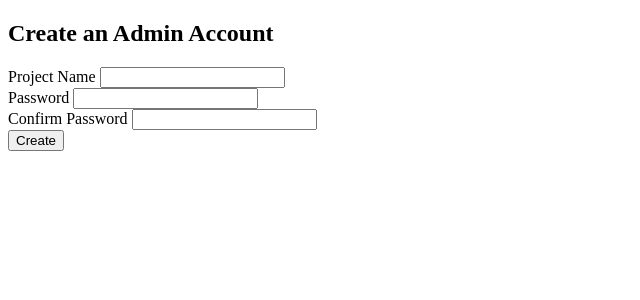
After one commit to bitslabsyr/stack, a Flask app: page /setup in a window 1280 px wide. The commit adds this page. Shown: the top 300 px of the page, without its empty margins (0-640 px from the left). Run offline with Flask 2, Linux system fonts and the light colour scheme; parts of the project's set-up code (start-up, migrations or seed data) failed here and were passed over; some libraries are stand-ins or nearby versions.

Commit message:
Admin controls added.

```diff
--- a/app/decorators.py
+++ b/app/decorators.py
@@ -7,6 +7,8 @@ from models import DB
 def login_required(f):
     @wraps(f)
     def decorated_function(*args, **kwargs):
+        g.admin = None
+        g.project = None
         if g.admin is not None:
             pass
         elif g.project is None:
@@ -24,7 +26,7 @@ def load_project(f):
             db = DB()
             resp = db.get_project_detail(session['project_id'])
             # First, make sure this isn't an admin, we don't want to load that info
-            if resp['status'] and resp['admin']:
+            if resp['status'] and 'admin' in resp.keys() and resp['admin']:
                 pass
             elif resp['status']:
                 g.project = resp
@@ -35,7 +37,7 @@ def load_project(f):
 def admin_required(f):
     @wraps(f)
     def decorated_function(*args, **kwargs):
-        g.project = None
+        g.admin = None
         if 'admin_project_id' in session:
             db = DB()
             resp = db.get_project_detail(session['admin_project_id'])
--- a/app/forms.py
+++ b/app/forms.py
@@ -20,6 +20,17 @@ class CreateForm(Form):
         EqualTo('password', message='Passwords must match.')
     ])
     description = TextField('Account Description', [Required()])
+
+class SetupForm(Form):
+    """
+    Admin account setup form
+    """
+    project_name = TextField('Project Name', [Required()])
+    password = PasswordField('Password', [Required()])
+    confirm = PasswordField('Confirm Password', [
+        Required(),
+        EqualTo('password', message='Passwords must match.')
+    ])
 
 class NewCollectorForm(Form):
     """
--- a/app/templates/base.html
+++ b/app/templates/base.html
@@ -22,7 +22,7 @@
   <body>
     <header>
       {% if g.admin %}
-        <p><strong>{{ g.admin['project_name'] }}</strong> - <a href="#">Admin Home</a></p>
+        <p><strong>{{ g.admin['project_name'] }}</strong> - <a href="{{ url_for('admin_home', admin_id=g.admin['project_id']) }}">Admin Home</a></p>
         <p><a href="{{url_for('logout')}}">Logout</a></p>
         <hr />
       {% elif g.project %}
--- a/app/templates/index.html
+++ b/app/templates/index.html
@@ -5,5 +5,5 @@
   <hr>
   <p>STACK is a social data collection and analysis tool, built and maintained at the Syracuse University iSchool.</p>
   <a href="{{url_for('login')}}">Login</a>
-  <a href="{{url_for('create')}}">Create a Project Account</a>
+  <a href="{{url_for('admin_login')}}">Admin Login</a>
 {% endblock %}
--- /dev/null
+++ b/app/templates/setup.html
@@ -0,0 +1,12 @@
+{% extends "base.html" %}
+{% block content %}
+  <h2>Create an Admin Account</h2>
+  {% from "_macros.html" import render_field %}
+  <form method="POST" action="/setup" class="form">
+    {{ form.csrf_token }}
+    {{ render_field(form.project_name) }}
+    {{ render_field(form.password) }}
+    {{ render_field(form.confirm) }}
+    <input type="submit" value="Create">
+  </form>
+{% endblock %}
--- a/app/views.py
+++ b/app/views.py
@@ -4,10 +4,33 @@ from flask import render_template, request, flash, g, session, redirect, url_for
 from werkzeug import generate_password_hash, check_password_hash
 
 from app import app
-from decorators import login_required, load_project
+from decorators import login_required, load_project, admin_required
 from models import DB
 from controller import Controller
-from forms import LoginForm, CreateForm, NewCollectorForm, ProcessControlForm
+from forms import LoginForm, CreateForm, NewCollectorForm, ProcessControlForm, SetupForm
+
+@app.route('/setup', methods=['GET', 'POST'])
+def setup():
+    """
+    Called on a new install to setup an admin account
+    """
+    form = SetupForm(request.form)
+    if form.validate_on_submit():
+        # On submit, grab form information
+        project_name = form.project_name.data
+        password = form.password.data
+        hashed_password = generate_password_hash(password)
+
+        # Create the account
+        db = DB()
+        resp = db.create(project_name, password, hashed_password, admin=True)
+        if resp['status']:
+            flash(u'Project successfully created!')
+            return redirect(url_for('admin_login'))
+        else:
+            flash(resp['message'])
+
+    return render_template('setup.html', form=form)
 
 @app.route('/')
 @app.route('/index')
@@ -21,7 +44,13 @@ def index():
     resp = db.get_project_list()
     if resp and resp['project_list']:
         project_list = resp['project_list']
-    return render_template('index.html', project_list=project_list)
+
+    # Renders index of at least one admin account exists, if not calls the new install setup
+    admins = [project for project in project_list if 'admin' in project.keys() and project['admin'] == 1]
+    if admins:
+        return render_template('index.html', project_list=project_list)
+    else:
+        return redirect(url_for('setup'))
 
 @app.route('/login', methods=['GET', 'POST'])
 @load_project
@@ -46,6 +75,34 @@ def login():
 
             flash('Welcome, %s!' % project_name)
             return redirect(url_for('home', project_name=project_name))
+        else:
+            flash(resp['message'])
+    return render_template('login.html', form=form)
+
+@app.route('/admin_login', methods=['GET', 'POST'])
+@load_project
+def admin_login():
+    """
+    Login for an admin account
+    """
+    form = LoginForm(request.form)
+    if form.validate_on_submit():
+        # On submit, grab name & password
+        project_name = form.project_name.data
+        password = form.password.data
+
+        # Try login
+        db = DB()
+        resp = db.auth(project_name, password)
+        if resp['status']:
+            session['admin_project_id'] = resp['project_id']
+
+            admin_detail = db.get_project_detail(session['project_id'])
+            admin_id = admin_detail['project_id']
+
+            return redirect(url_for('admin_home', admin_id=admin_id))
+        elif not resp['admin']:
+            flash(u'Invalid admin account!')
         else:
             flash(resp['message'])
     return render_template('login.html', form=form)
@@ -87,6 +144,44 @@ def create():
         else:
             flash(resp['message'])
     return render_template('create.html', form=form)
+
+@app.route('/admin/<admin_id>')
+@admin_required
+def admin_home(admin_id):
+    """
+    Homepage for an admin account
+    """
+    project_list = []
+
+    db = DB()
+    resp = db.get_project_list()
+
+    if resp['status']:
+        for project in resp['project_list']:
+            if 'admin' in project.keys() and not project['admin']:
+                project_list.append(project)
+
+    return render_template('admin_home.html', admin_detail=g.admin, project_list=project_list)
+
+@app.route('/transit')
+@admin_required
+def transit(project_id):
+    """
+    Loads specific project into session from admin homepage
+    """
+    if 'project_id' in session:
+        session.pop('project_id', None)
+
+    session['project_id'] = project_id
+
+    db = DB()
+    resp = db.get_project_detail(project_id)
+    if resp['status']:
+        g.project = resp
+        return redirect(url_for('home', project_name=g.project['project_name']))
+    else:
+        flash(u'Invalid project!')
+        return redirect(url_for('index'))
 
 @app.route('/<project_name>/home', methods=['GET', 'POST'])
 @load_project
```
Also changed, not shown: app/models.py (+55 -44 lines), app/templates/admin_home.html (added, +16 -0 lines).
